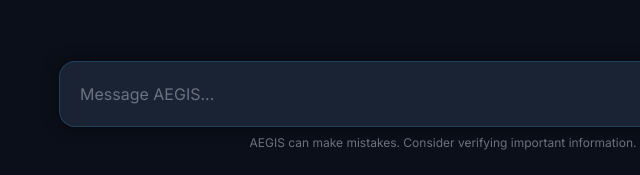
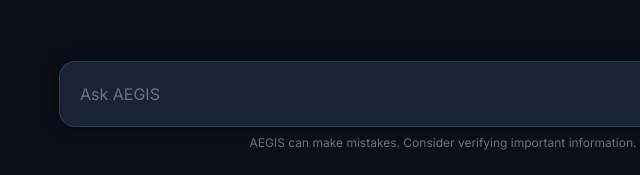
Before and after one commit to ajazahmad96/AEGIS-, a plain HTML site: page index.html in a window 1280 px wide. Shown: the part 625-800 px from the top of the page, 341-981 px from the left. Drawn offline with nearby package versions, Linux system fonts and the light colour scheme.

Commit message:
Update index.html

```diff
--- a/index.html
+++ b/index.html
@@ -224,7 +224,7 @@
                         id="user-input"
                         rows="1"
                         class="w-full max-h-48 bg-transparent text-gray-100 placeholder-gray-500 p-3 outline-none resize-none overflow-y-auto"
-                        placeholder="Message AEGIS..."
+                        placeholder="Ask AEGIS"
                         required
                     ></textarea>
 
```
